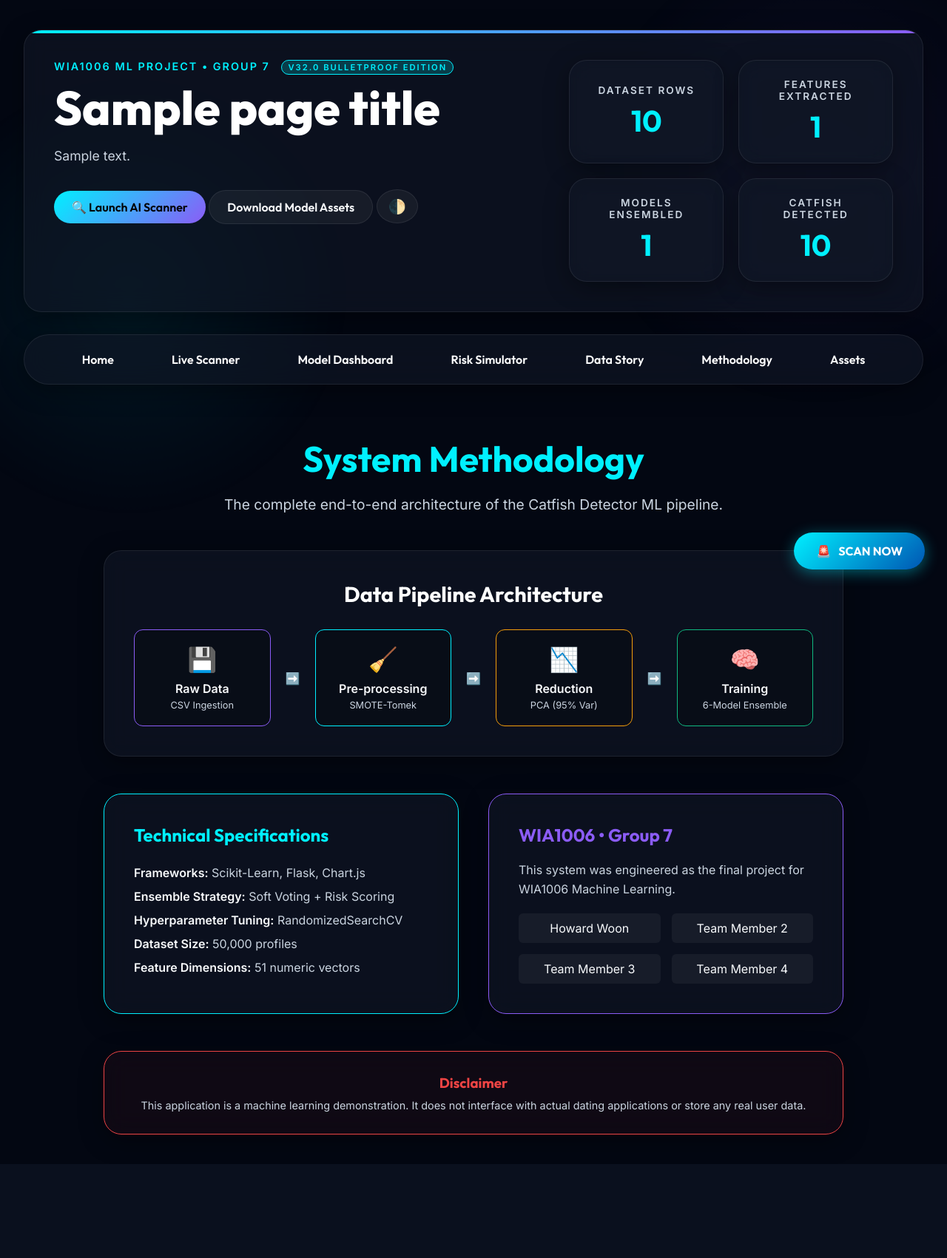
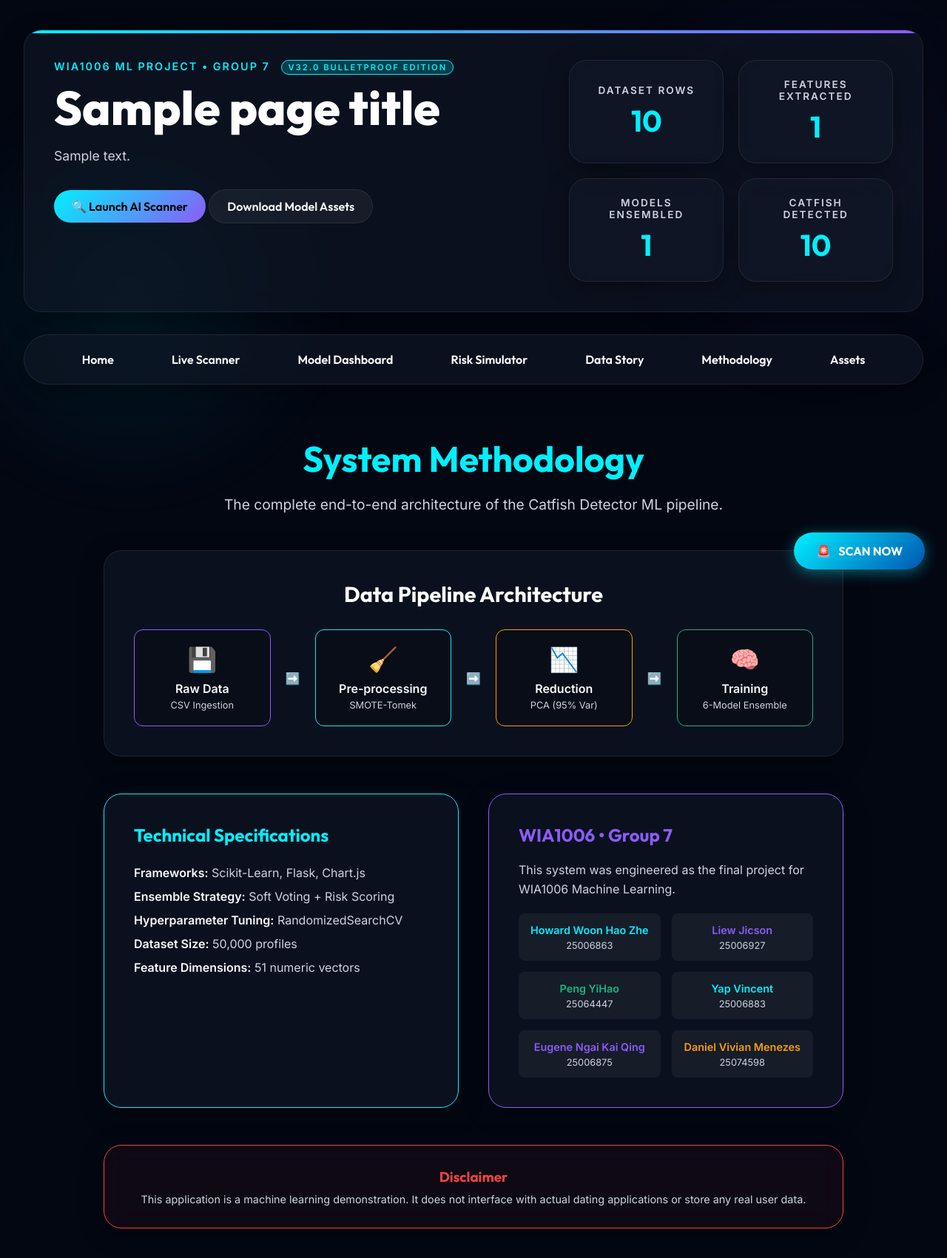
Before and after one commit to HowardWoon/Catfish-Detector-ML-Models, a Flask app: template webapp/templates/methodology.html in a window 1280 px wide. Shown: the whole page at 74% size. Before the commit the page ends 1574 px from the top, so only its background shows below. Run offline with Flask 3, Linux system fonts and the light colour scheme; the template is opened without the code that fills it: most values are stand-ins (such as "Sample title", 1, 10 or a date in 2020).

```diff
--- a/webapp/templates/base.html
+++ b/webapp/templates/base.html
@@ -6,9 +6,7 @@
   <meta name="description" content="{{ page_description }}" />
   <title>{{ page_title }} | Catfish Detector AI</title>
   <link rel="stylesheet" href="{{ url_for('static', filename='styles.css') }}?v=3" />
-  <script>
-    if(localStorage.getItem('theme') === 'light') { document.documentElement.setAttribute('data-theme', 'light'); }
-  </script>
+
 </head>
 <body>
   <div class="bg-animation"></div>
@@ -25,7 +23,7 @@
         <div class="hero-actions">
           <a class="btn btn-primary" href="{{ url_for('scanner_page') }}">🔍 Launch AI Scanner</a>
           <a class="btn" href="{{ url_for('export_page') }}">Download Model Assets</a>
-          <button id="theme-toggle" class="btn" style="padding: 10px 15px; border-radius: 50%; font-size: 1.2rem;" aria-label="Toggle Dark Mode">🌓</button>
+
         </div>
       </div>
       <div class="hero-stats">
@@ -63,19 +61,6 @@
 
   {% block scripts %}{% endblock %}
 
-  <script>
-    document.getElementById('theme-toggle').addEventListener('click', () => {
-      const isLight = document.documentElement.getAttribute('data-theme') === 'light';
-      if (isLight) {
-        document.documentElement.removeAttribute('data-theme');
-        localStorage.setItem('theme', 'dark');
-      } else {
-        document.documentElement.setAttribute('data-theme', 'light');
-        localStorage.setItem('theme', 'light');
-      }
-    });
-  </script>
-
   <!-- Floating Scan Now Button -->
   <a href="{{ url_for('scanner_page') }}" style="position: fixed; bottom: 30px; right: 30px; background: linear-gradient(135deg, var(--neon-cyan), #0056b3); color: #fff; padding: 15px 30px; border-radius: 50px; font-weight: bold; text-decoration: none; box-shadow: 0 4px 20px rgba(0, 240, 255, 0.4); z-index: 1000; display: flex; align-items: center; gap: 10px; transition: transform 0.3s; font-family: 'Outfit';">
     <span>🚨</span> SCAN NOW
--- a/webapp/templates/methodology.html
+++ b/webapp/templates/methodology.html
@@ -67,10 +67,30 @@
         This system was engineered as the final project for WIA1006 Machine Learning.
       </p>
       <div style="display: grid; grid-template-columns: 1fr 1fr; gap: 15px;">
-        <div style="background: rgba(255,255,255,0.05); padding: 10px; border-radius: 6px; text-align: center;">Howard Woon</div>
-        <div style="background: rgba(255,255,255,0.05); padding: 10px; border-radius: 6px; text-align: center;">Team Member 2</div>
-        <div style="background: rgba(255,255,255,0.05); padding: 10px; border-radius: 6px; text-align: center;">Team Member 3</div>
-        <div style="background: rgba(255,255,255,0.05); padding: 10px; border-radius: 6px; text-align: center;">Team Member 4</div>
+        <div style="background: rgba(255,255,255,0.05); padding: 12px; border-radius: 8px; text-align: center;">
+          <strong style="color: var(--neon-cyan); font-size: 0.9rem;">Howard Woon Hao Zhe</strong><br>
+          <span style="font-size: 0.8rem; color: var(--text-muted);">25006863</span>
+        </div>
+        <div style="background: rgba(255,255,255,0.05); padding: 12px; border-radius: 8px; text-align: center;">
+          <strong style="color: var(--neon-purple); font-size: 0.9rem;">Liew Jicson</strong><br>
+          <span style="font-size: 0.8rem; color: var(--text-muted);">25006927</span>
+        </div>
+        <div style="background: rgba(255,255,255,0.05); padding: 12px; border-radius: 8px; text-align: center;">
+          <strong style="color: var(--success); font-size: 0.9rem;">Peng YiHao</strong><br>
+          <span style="font-size: 0.8rem; color: var(--text-muted);">25064447</span>
+        </div>
+        <div style="background: rgba(255,255,255,0.05); padding: 12px; border-radius: 8px; text-align: center;">
+          <strong style="color: var(--neon-cyan); font-size: 0.9rem;">Yap Vincent</strong><br>
+          <span style="font-size: 0.8rem; color: var(--text-muted);">25006883</span>
+        </div>
+        <div style="background: rgba(255,255,255,0.05); padding: 12px; border-radius: 8px; text-align: center;">
+          <strong style="color: var(--neon-purple); font-size: 0.9rem;">Eugene Ngai Kai Qing</strong><br>
+          <span style="font-size: 0.8rem; color: var(--text-muted);">25006875</span>
+        </div>
+        <div style="background: rgba(255,255,255,0.05); padding: 12px; border-radius: 8px; text-align: center;">
+          <strong style="color: var(--warning); font-size: 0.9rem;">Daniel Vivian Menezes</strong><br>
+          <span style="font-size: 0.8rem; color: var(--text-muted);">25074598</span>
+        </div>
       </div>
     </div>
   </div>
```
Also changed, not shown: catfish_core.py (+12 -4 lines), webapp/templates/arena.html (+12 -2 lines), webapp/templates/scanner.html (+6 -6 lines).
